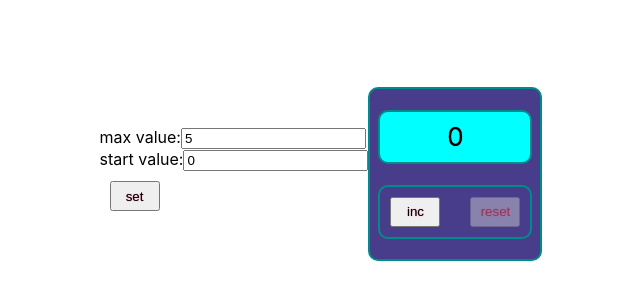
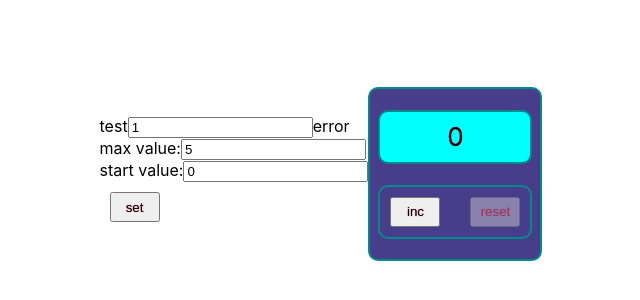
Before and after one commit to SPK80/counter, a React (Create React App) app: page / in a window 1280 px wide. Shown: the part 226-526 px from the top of the page, without its empty margins (319-959 px from the left). Built offline with nearby package versions, Linux system fonts and the light colour scheme.

Commit message:
tmp: InputNumber

```diff
--- /dev/null
+++ b/src/components/InputNumber.module.css
@@ -0,0 +1,3 @@
+.captionClassName{
+  padding-right: 5px;
+}
--- /dev/null
+++ b/src/components/InputNumber.tsx
@@ -0,0 +1,42 @@
+import React, {ChangeEvent} from "react";
+import s from './InputNumber.module.css'
+
+type InputNumberType = {
+    value: number
+    className?: string
+    onChangeNumber: (value: number) => void
+    caption?: string
+    captionClassName?: string
+    errorMessage?: string|null
+    errorClassName?: string
+}
+
+export const InputNumber: React.FC<InputNumberType> = (
+    {
+        value,
+        className,
+        onChangeNumber,
+        caption,
+        captionClassName,
+        errorMessage,
+        errorClassName
+    }) => {
+
+    const onChangeHandler = (e: ChangeEvent<HTMLInputElement>) => {
+        const newVal: number = +e.currentTarget.value
+        if (Number.isNaN(newVal)) return
+
+        onChangeNumber(newVal)
+    };
+
+    const finalCaptionClassName = `${s.errorMessage} ${captionClassName ? captionClassName : ''}`
+    const finalClassName = `${errorMessage ? s.errorInput : s.superInput} ${className}`
+
+    return (
+        <div>
+            {caption && <span className={finalCaptionClassName}>{caption}</span>}
+            <input className={finalClassName} value={value} onChange={onChangeHandler}/>
+            {errorMessage && <span className={errorClassName}>{errorMessage}</span>}
+        </div>
+    )
+}
--- a/src/components/Setup.tsx
+++ b/src/components/Setup.tsx
@@ -1,9 +1,11 @@
 import React, {ChangeEvent, useState} from 'react';
 import {Button} from "./Button";
+import {InputNumber} from "./InputNumber";
 
 type SetupType = {
     confirm: (startValue: number, maxValue: number) => void
 }
+
 
 export const Setup: React.FC<SetupType> = ({confirm}) => {
 
@@ -28,6 +30,13 @@ export const Setup: React.FC<SetupType> = ({confirm}) => {
     return (
         <div>
             <div>
+                <InputNumber
+                value={1}
+                onChangeNumber={console.log}
+                caption={'test'}
+                errorMessage={'error'}
+
+                />
                 <div>
                     <span>max value:</span>
                     <input value={maxValue} onChange={onChangeMaxValueHandler}/>
```
